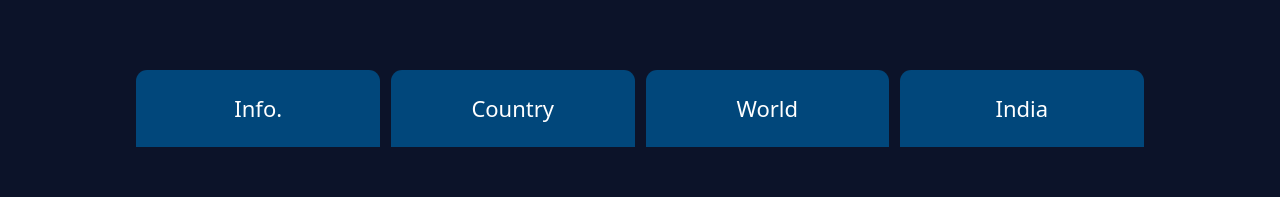
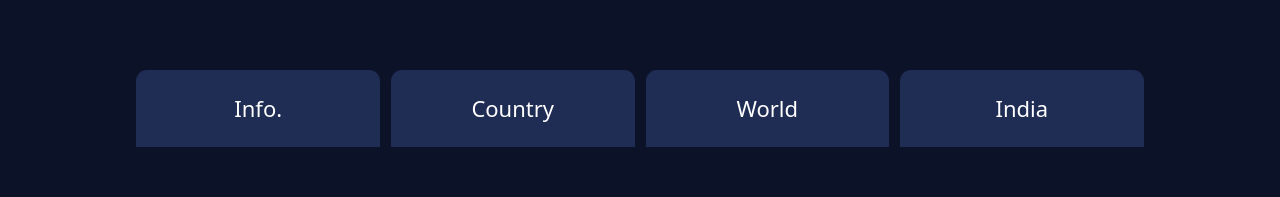
Before and after one commit to anshgupta2498/covid-19-international, an Angular app: page /home in a window 1280 px wide. Shown: the part 267-464 px from the top of the page. Built offline with nearby package versions, Linux system fonts and the light colour scheme.

Commit message:
fifteenth

```diff
--- a/src/app/home/dashboard/country-nav/country-nav.component.css
+++ b/src/app/home/dashboard/country-nav/country-nav.component.css
@@ -1,5 +1,5 @@
 .cases{
-    background-color:#01477b;
+    background-color:#1f2c54;
     width: 30%;
     margin: 0 5px;
     text-align: center;
--- a/src/app/home/navbar/navbar.component.css
+++ b/src/app/home/navbar/navbar.component.css
@@ -1,5 +1,5 @@
 .cases{
-    background-color: #01477b;
+    background-color: #1f2c54;
     margin: 0 .25rem;
     text-align: center;
     border-radius: .5rem .5rem 0px 0px;
```
